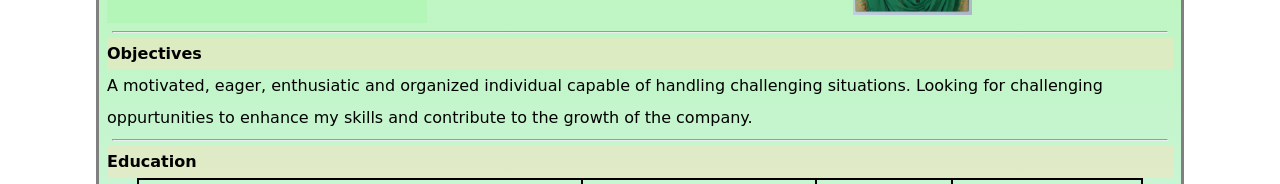
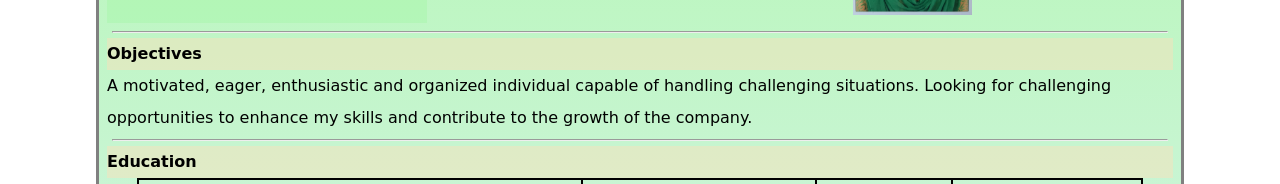
Before and after one commit to SakthiAnandhi/kodnestResume, a plain HTML site: page index.html in a window 1280 px wide. Shown: the part 156-340 px from the top of the page. Drawn offline with Linux system fonts and the light colour scheme; a web font is replaced by a local one.

Commit message:
git commit -m

```diff
--- a/index.html
+++ b/index.html
@@ -46,7 +46,7 @@
                 <h4 id="head1" class="head">Objectives</h4>
             </div>
             <div class="paragraph">
-                <p> A motivated, eager, enthusiatic and organized individual capable of handling challenging situations. Looking for  challenging oppurtunities to enhance my skills and contribute to the growth of the company.
+                <p> A motivated, eager, enthusiastic and organized individual capable of handling challenging situations. Looking for  challenging opportunities to enhance my skills and contribute to the growth of the company.
             </div>
         </div>
 <!-- objectives block end -->
```
